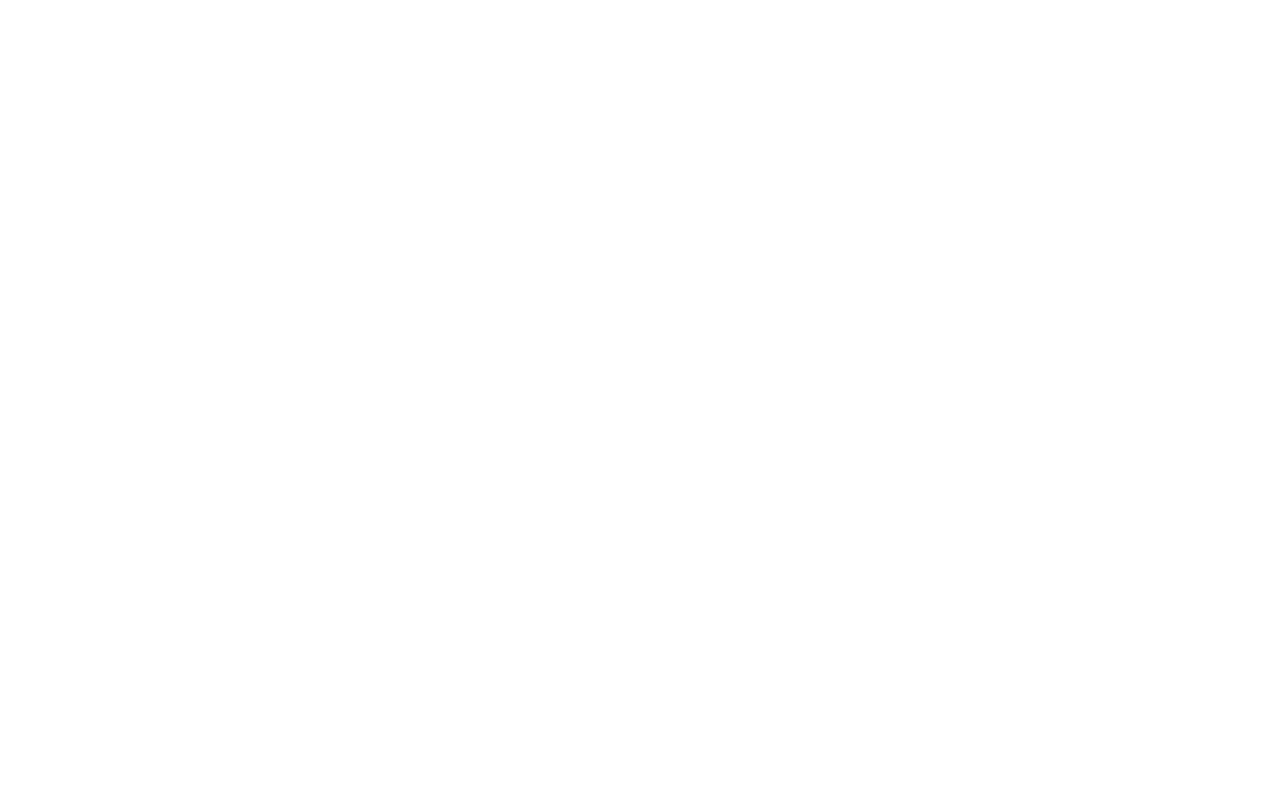
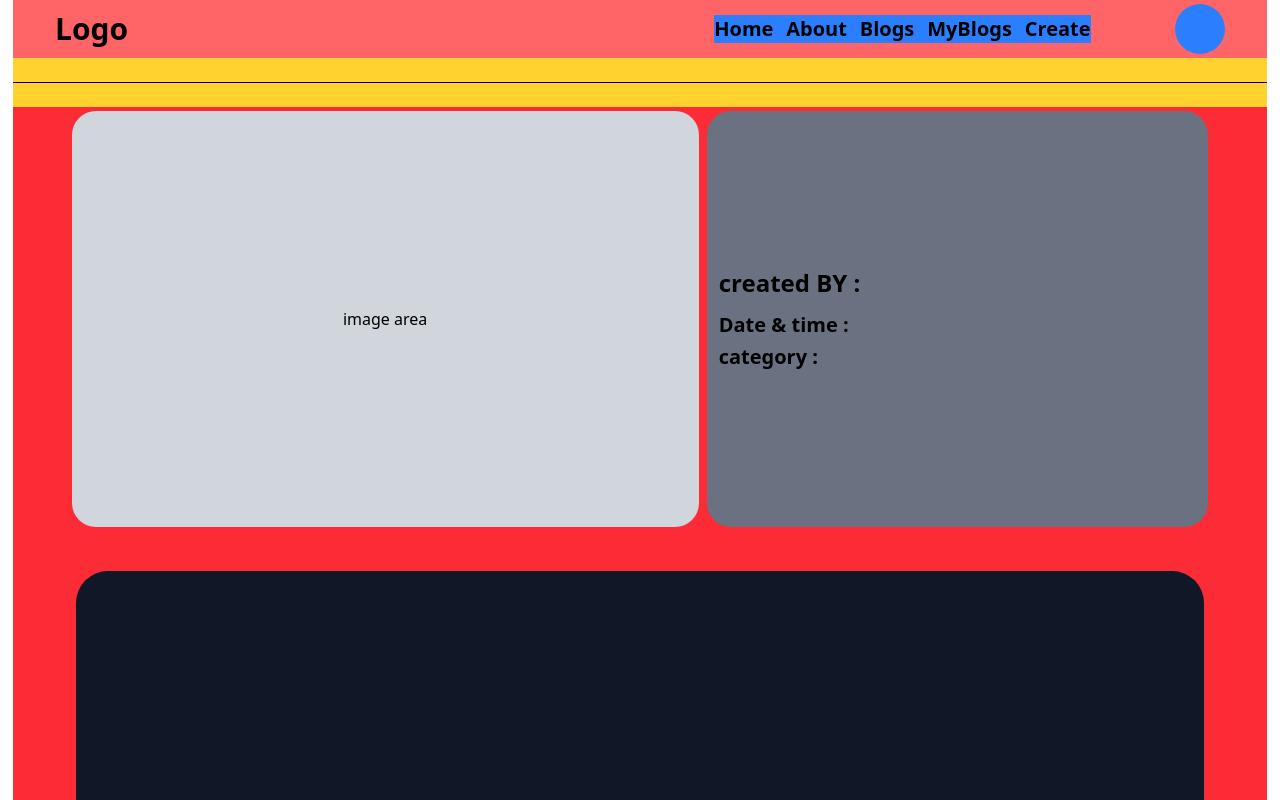
Before and after one commit to Endev0ur/Project2-Blog-App, a React (Vite) app in the folder frontend/: page /readme in a window 1280 px wide. Before the commit this address had no page. Built offline with nearby package versions, Linux system fonts and the light colour scheme.

Commit message:
readBlog page if created user open it then it shows update and delete button but if another user open it it doesn't show them

```diff
--- a/frontend/src/App.jsx
+++ b/frontend/src/App.jsx
@@ -4,6 +4,7 @@ import Login from './pages/Login'
 import {Routes , Route, Navigate} from "react-router-dom"
 import Home from './pages/Home'
 import CreateBlog from './pages/CreateBlog'
+import ReadBlog from './pages/ReadBlog'
 
 const App = () => {
   return (
@@ -14,6 +15,7 @@ const App = () => {
         <Route path='/login' element={<Login />}></Route>
         <Route path='/home' element={<Home />}></Route>
         <Route path='/create' element={<CreateBlog />}></Route>
+        <Route path='/readme' element={<ReadBlog />}></Route>
       </Routes>
     </div>
   )
--- a/frontend/src/pages/BlogTemplate.jsx
+++ b/frontend/src/pages/BlogTemplate.jsx
@@ -1,8 +1,9 @@
 import React from 'react'
+import { useNavigate } from 'react-router-dom';
 
 const BlogTemplate = ({blog}) => {
 
-  console.log("hell ya ye char rha hai");
+  const navigateTo = useNavigate();
 
   const time = blog.createdAt;
   console.log(time);
@@ -11,6 +12,10 @@ const BlogTemplate = ({blog}) => {
   const month = (date.getMonth() + 1).toString().padStart(2, '0'); // Months are 0-based
   const day = date.getDate().toString().padStart(2, '0');
 
+
+  const handleReadmebtn = () => {
+    navigateTo("/readme" , {state : blog})
+  }
 
 
   return (
@@ -22,11 +27,8 @@ const BlogTemplate = ({blog}) => {
           <p className='w-[100%]'>{`${year}-${month}-${day}`}</p>
           <p className='w-[100%]'>Category : <span className='font-bold'>{blog.category}</span></p>
           <div className='w-[100%] flex justify-around '>
-            <button className='bg-blue-500 p-1 rounded-xl w-[45%] flex justify-around items-center cursor-pointer font-bold border-2' >
-              Update
-            </button>
-            <button className='bg-red-500 p-1 rounded-xl w-[45%] flex justify-around items-center cursor-pointer font-bold border-2' >
-              Delete
+            <button className='bg-blue-500 p-1 rounded-xl w-[85%] flex justify-around items-center cursor-pointer font-bold border-2' onClick={handleReadmebtn}>
+              Read me
             </button>
           </div>
         </div>
--- /dev/null
+++ b/frontend/src/pages/ReadBlog.jsx
@@ -0,0 +1,51 @@
+import React from 'react'
+import { useLocation } from 'react-router-dom';
+import NavBar from './NavBar';
+
+const ReadBlog = () => {
+
+  const location = useLocation();
+  const data = location.state || {};
+
+  const loggedInUser = localStorage.getItem("loggedInUser");
+  console.log("hello" , loggedInUser);
+
+  console.log(data);
+
+  return (
+    <div className='h-full lg:h-[100%] w-[98%] bg-amber-300 flex flex-col wrap'>
+      <div className='h-1/12 w-[100%] bg-red-300'>
+        <NavBar></NavBar>
+      </div>
+      <br />
+      <hr />
+      <br />
+      <div className='h-screen bg-red-500 flex flex-wrap justify-center items-center overflow-y-auto scrollbar-hide'>
+        <div className='h-[60%] w-[50%] rounded-3xl  bg-gray-300 flex justify-center items-center m-1'>
+          image area
+        </div>
+        <div className='h-[60%] w-[40%] bg-gray-500 rounded-3xl p-3 m-1 flex flex-col justify-center'>
+          <p className='text-4xl font-bold '>{data.topic}</p>
+          <p className='text-2xl font-bold mb-3'>created BY : {data.username}</p>
+          <p className='text-xl font-bold mb-1'>Date & time : {data.createdAt}</p>
+          <p className='text-xl font-bold'>category : {data.category}</p>
+          {loggedInUser===data.username &&
+          <div className='h-[15%] w-[90%] bg-amber-300 mt-10 flex justify-around items-center'>
+            <button className='h-[80%] w-[40%] bg-blue-500 rounded-2xl border-3 font-bold'>Update</button>
+            <button className='h-[80%] w-[40%] bg-red-500 rounded-2xl border-3 font-bold'>Delete</button>
+          </div>
+         }
+        </div>
+        <div className='h-[100%] w-[90%] bg-gray-900 rounded-4xl mt-10 text-2xl p-5 overflow-y-scroll scrollbar-hide'>
+          <pre className='whitespace-break-spaces'>
+          {data.content}
+          </pre>
+        </div>
+
+
+      </div>
+    </div>
+  )
+}
+
+export default ReadBlog
--- a/frontend/src/pages/RecentTemplate.jsx
+++ b/frontend/src/pages/RecentTemplate.jsx
@@ -1,6 +1,10 @@
 import React from 'react'
 
 const RecentTemplate = ({blog}) => {
+
+  const handleReadmebtn = () => {
+    navigateTo("/readme" , {state : blog})
+  }
 
   return (
     <div className='h-[30%] w-[80%] bg-amber-500 mt-5 m-5 rounded-2xl flex justify-around items-center flex-wrap border-3 '>
@@ -8,6 +12,9 @@ const RecentTemplate = ({blog}) => {
         <div className=' h-[40%] w-[90%] flex  items-center flex-wrap'>
           <p className='xl:text-xl 2xl:text-2xl w-[100%] font-bold'>{blog.topic}</p>
           <p className='xl:text-lg 2xl:text-xl w-[100%] font-bold' >{blog.username}</p>
+          <button className='bg-blue-500 p-1 rounded-xl w-[100%] flex justify-around items-center cursor-pointer font-bold border-2' onClick={handleReadmebtn}>
+              Read me
+            </button>
         </div>
     </div>
   )
```
